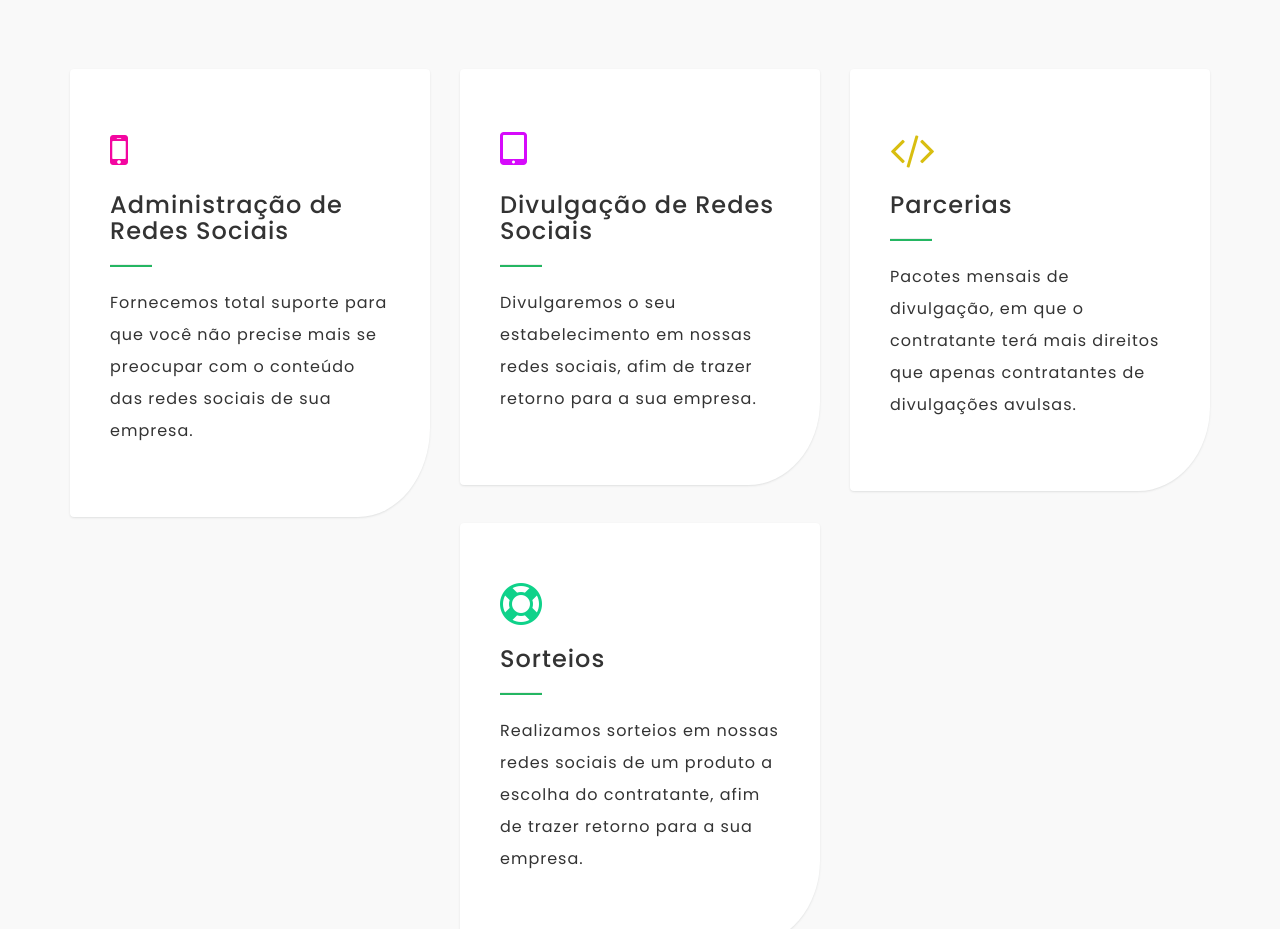
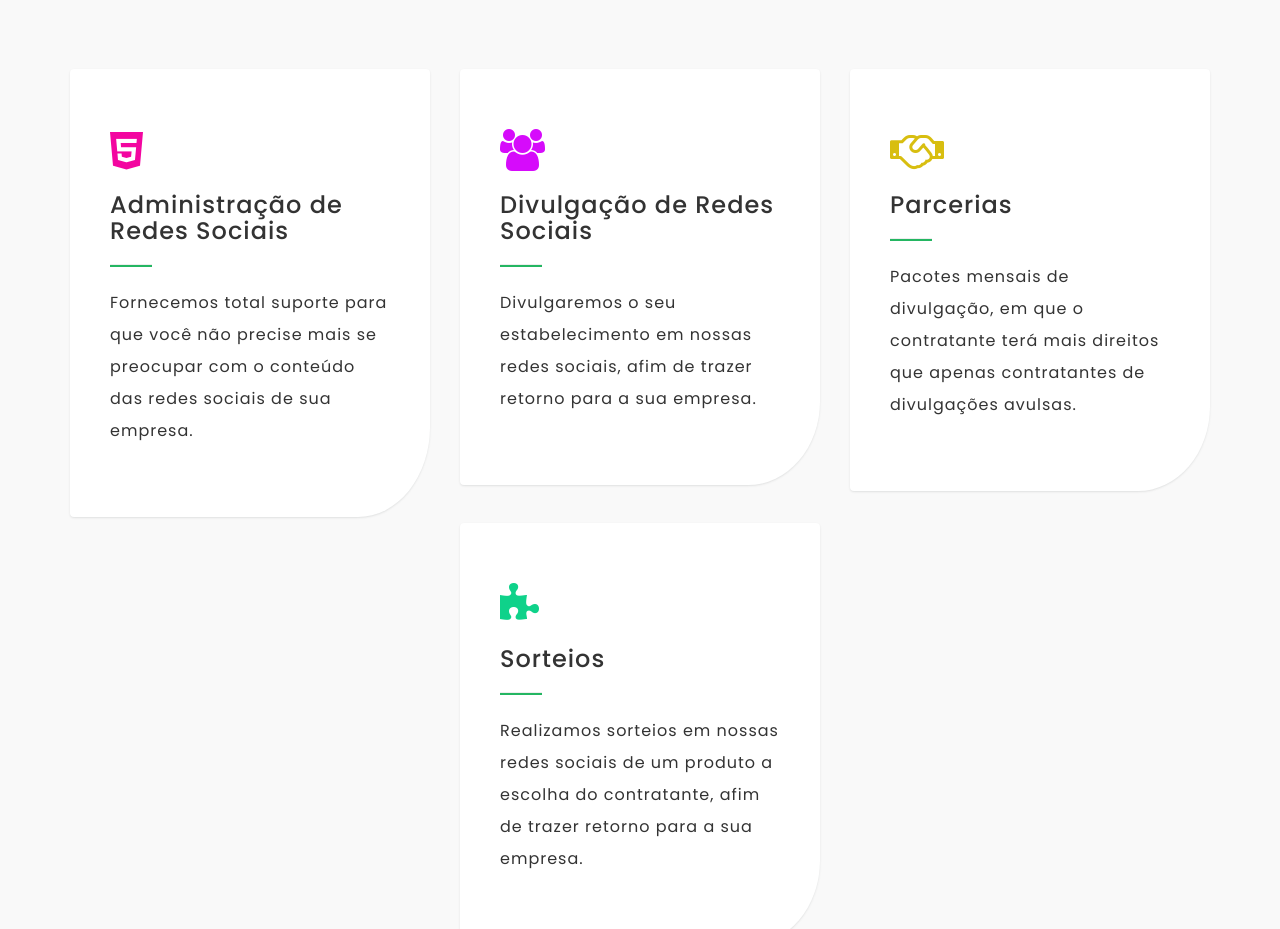
Before and after one commit to nolderosw/OQTCG, a website: page public/index.html in a window 1280 px wide. Shown: the part 3943-4872 px from the top of the page. Drawn offline with Linux system fonts and the light colour scheme.

Commit message:
icones_servicos

```diff
--- a/public/index.html
+++ b/public/index.html
@@ -286,7 +286,7 @@
 
             <div class="col-md-4 col-sm-6">
 				<div class="services-detail">
-					<i class="fa fa-mobile color-1"></i>
+					<i class="fa fa-html5 color-1"></i>
 					<h3>Administração de Redes Sociais</h3>
 					<hr>
 					<p>Fornecemos total suporte para que você não precise mais se preocupar com o conteúdo das redes sociais de sua empresa.</p>
@@ -295,7 +295,7 @@
 
 			<div class="col-md-4 col-sm-6">
 				<div class="services-detail">
-					<i class="fa fa-tablet color-2"></i>
+					<i class="fa fa-users color-2"></i>
 					<h3>Divulgação de Redes Sociais</h3>
 					<hr>
 					<p>Divulgaremos o seu estabelecimento em nossas redes sociais, afim de trazer retorno para a sua empresa.</p>
@@ -304,7 +304,7 @@
 
 			<div class="col-md-4 col-sm-6">
 				<div class="services-detail">
-					<i class="fa fa-code color-3"></i>
+					<i class="fa fa-handshake-o color-3"></i>
 					<h3>Parcerias</h3>
 					<hr>
 					<p>Pacotes mensais de divulgação, em que o contratante terá mais direitos que apenas contratantes de divulgações avulsas.</p>
@@ -313,7 +313,7 @@
 
             <div class="col-md-4 col-sm-6">
 				<div class="services-detail">
-					<i class="fa fa-support color-4"></i>
+					<i class="fa fa-puzzle-piece color-4"></i>
 					<h3>Sorteios</h3>
 					<hr>
 					<p>Realizamos sorteios em nossas redes sociais de um produto a escolha do contratante, afim de trazer retorno para a sua empresa.</p>
```
